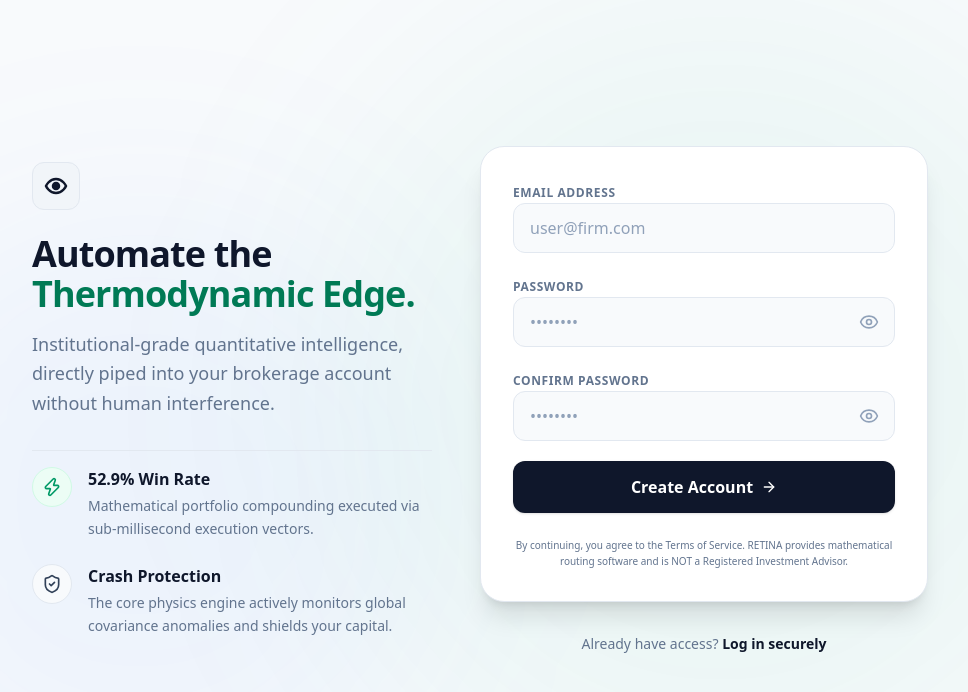
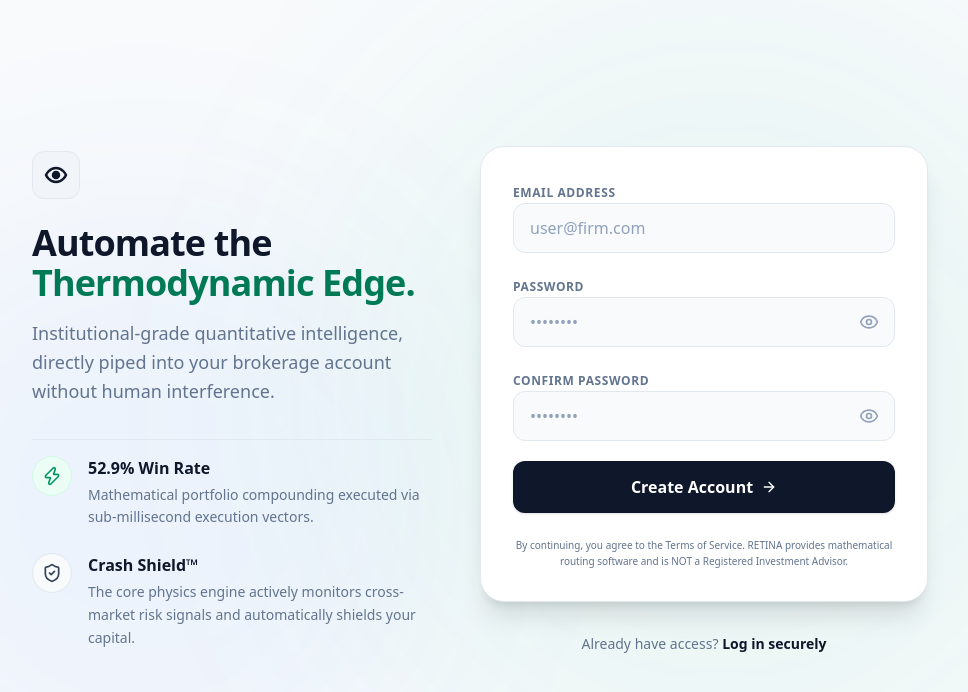
Before and after one commit to selsarraj-create/retinawealth, a Next.js app: page /signup in a window 1280 px wide. Shown: the top 692 px of the page, without its empty margins (160-1128 px from the left). Built offline with nearby package versions, Linux system fonts and the light colour scheme; no server answers.

Commit message:
update: unify crash shield terminology and scrub technical jargon on signup page

```diff
--- a/src/app/(auth)/signup/page.tsx
+++ b/src/app/(auth)/signup/page.tsx
@@ -73,8 +73,8 @@
                             <ShieldCheck className="w-5 h-5 text-slate-700" />
                         </div>
                         <div>
-                            <h3 className="text-slate-900 font-bold mb-1">Crash Protection</h3>
-                            <p className="text-slate-500 text-sm leading-relaxed">The core physics engine actively monitors global covariance anomalies and shields your capital.</p>
+                            <h3 className="text-slate-900 font-bold mb-1">Crash Shield™</h3>
+                            <p className="text-slate-500 text-sm leading-relaxed">The core physics engine actively monitors cross-market risk signals and automatically shields your capital.</p>
                         </div>
                     </div>
                 </div>
```
